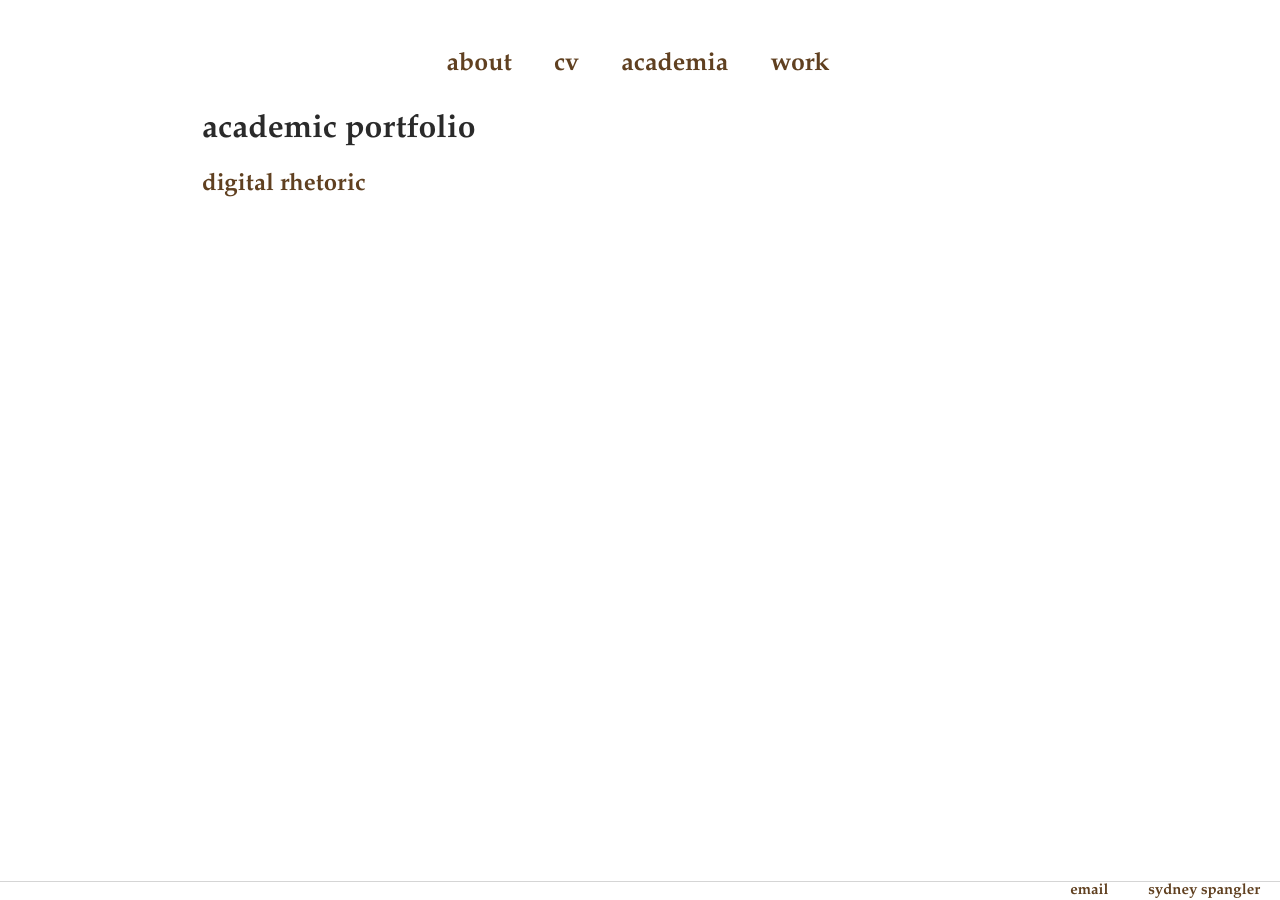
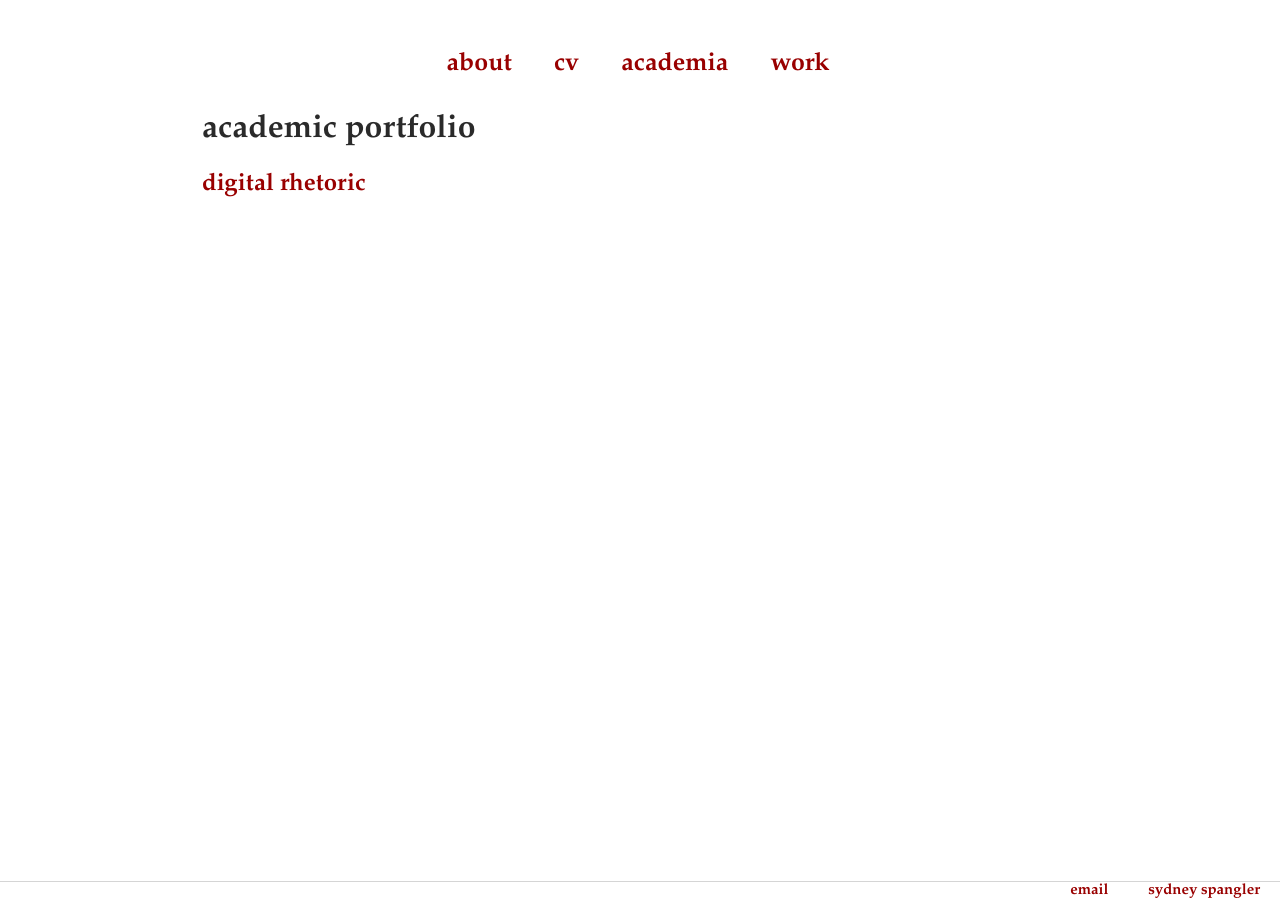
Before and after one commit to sydneyspangler/sydneyspangler.github.io, a Jekyll site: the page built from academia/index.html, in a window 1280 px wide. Built offline with Jekyll 4.4.1, drawn with Linux system fonts in a browser that asks for light colours.

Commit message:
Update main.css

```diff
--- a/css/main.css
+++ b/css/main.css
@@ -32,7 +32,7 @@ nav ul li, footer ul li {
 }
 a {
     text-decoration: none;
-    color: #604020;
+    color: #990000;
 }
 a:hover {
     text-decoration: line-through;
```
